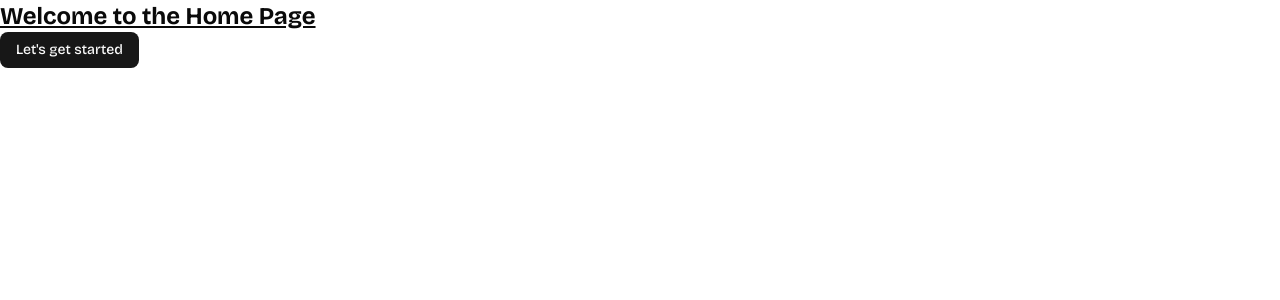
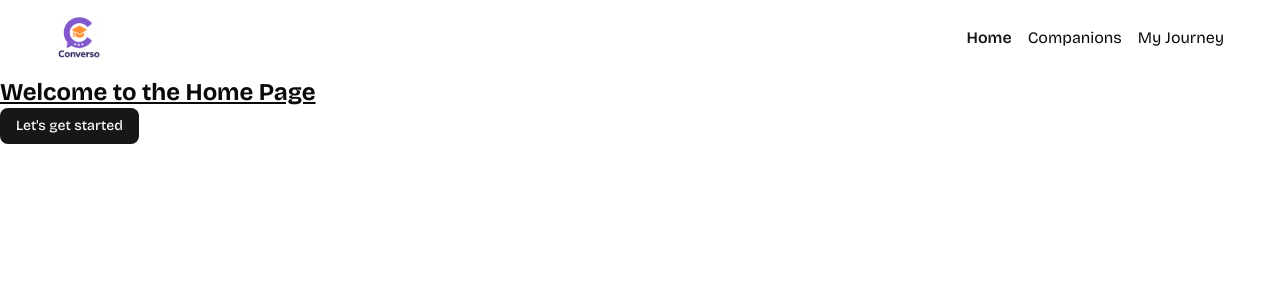
Before and after one commit to Idemudia-Precious/tutor-agent, a Next.js app: page / in a window 1280 px wide. Shown: the top 300 px of the page. Built offline with nearby package versions, Linux system fonts and the light colour scheme.

Commit message:
chore: implement routes & navbar

```diff
--- a/app/layout.tsx
+++ b/app/layout.tsx
@@ -1,6 +1,7 @@
 import type { Metadata } from "next";
 import { Bricolage_Grotesque } from "next/font/google";
 import "./globals.css";
+import Navbar from "@/components/Navbar";
 
 const bricolage = Bricolage_Grotesque({
   variable: "--font-bricolage",
@@ -8,7 +9,7 @@
 });
 
 export const metadata: Metadata = {
-  title: "Converso",
+  title: "TutorAgent",
   description: "Real-time AI Teaching Platform",
 };
 
@@ -19,7 +20,9 @@
 }>) {
   return (
     <html lang="en">
-      <body className={`${bricolage.variable} antialiased`}>{children}</body>
+      <body className={`${bricolage.variable} antialiased`}>
+        <Navbar />
+        {children}</body>
     </html>
   );
 }
--- /dev/null
+++ b/components/NavItems.tsx
@@ -0,0 +1,31 @@
+'use client';
+
+import Link from "next/link";
+import {usePathname} from "next/navigation";
+import {cn} from "@/lib/utils";
+
+const navItems = [
+    { label:'Home', href: '/' },
+    { label: 'Companions', href: '/companions' },
+    { label: 'My Journey', href: 'my-journey' },
+]
+
+const NavItems = () => {
+    const pathname = usePathname();
+
+    return (
+        <nav className="flex items-center gap-4">
+            {navItems.map(({ label, href }) => (
+                <Link
+                    href={href}
+                    key={label}
+                    className={cn(pathname === href && 'text-primary font-semibold')}
+                >
+                    {label}
+                </Link>
+            ))}
+        </nav>
+    )
+}
+
+export default NavItems
--- /dev/null
+++ b/components/Navbar.tsx
@@ -0,0 +1,34 @@
+import Link from "next/link";
+import Image from "next/image";
+//import { SignInButton, SignedIn, SignedOut, UserButton } from "@clerk/nextjs";
+import NavItems from "@/components/NavItems";
+
+const Navbar = () => {
+    return (
+        <nav className="navbar">
+            <Link href="/">
+                <div className="flex items-center gap-2.5 cursor-pointer">
+                    <Image
+                        src="/images/logo.svg"
+                        alt="logo"
+                        width={46}
+                        height={44}
+                    />
+                </div>
+            </Link>
+            <div className="flex items-center gap-8">
+                <NavItems />
+                {/*<SignedOut>
+                    <SignInButton>
+                        <button className="btn-signin">Sign In</button>
+                    </SignInButton>
+                </SignedOut>
+                <SignedIn>
+                    <UserButton />
+                </SignedIn>*/}
+            </div>
+        </nav>
+    )
+}
+
+export default Navbar
```
